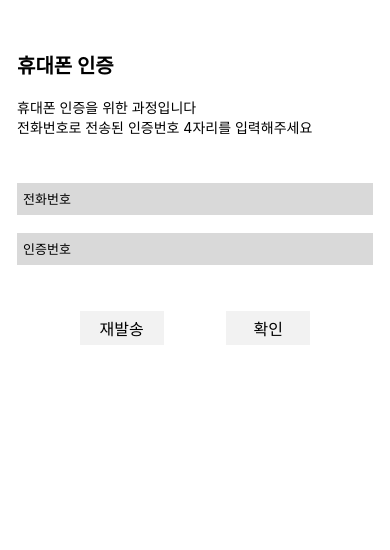
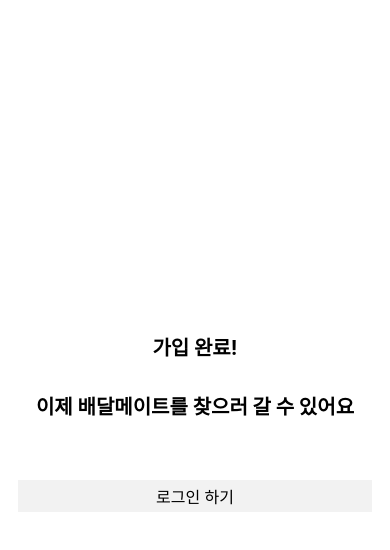
Before and after one commit to ProjectFRIDAY/DeliveryN-Front, a React Native app: screen /SignupComplete in a window 390 px wide. Shown: the top 550 px of the page. Built offline with nearby package versions, Linux system fonts and the light colour scheme.

Commit message:
style: 가입 완료 페이지 스타일링

```diff
--- a/App.js
+++ b/App.js
@@ -5,6 +5,7 @@ import {SafeAreaProvider} from 'react-native-safe-area-context';
 
 import AuthPhoneScreen from './src/screen/AuthPhoneScreen';
 import SigninScreen from './src/screen/SigninScreen';
+import SignupComplete from './src/screen/SignupCompleteScreen';
 import SignupScreen from './src/screen/SignupScreen';
 import StartScreen from './src/screen/StartScreen';
 
@@ -14,11 +15,12 @@ const App = () => {
   return (
     <NavigationContainer>
       <SafeAreaProvider>
-        <Stack.Navigator initialRouteName="AuthPhone" screenOptions={{headerShown: false}}>
+        <Stack.Navigator initialRouteName="SignupComplete" screenOptions={{headerShown: false}}>
           <Stack.Screen name="Start" component={StartScreen} />
           <Stack.Screen name="Signup" component={SignupScreen} />
           <Stack.Screen name="Signin" component={SigninScreen} />
           <Stack.Screen name="AuthPhone" component={AuthPhoneScreen} />
+          <Stack.Screen name="SignupComplete" component={SignupComplete} />
         </Stack.Navigator>
       </SafeAreaProvider>
     </NavigationContainer>
--- /dev/null
+++ b/src/screen/SignupCompleteScreen/index.js
@@ -0,0 +1,43 @@
+import React from 'react';
+import {StyleSheet, Text} from 'react-native';
+import {SafeAreaView} from 'react-native-safe-area-context';
+
+import Colors from '../../constants/Color';
+import Button from '../SignupScreen/Button';
+
+const SignupComplete = () => {
+  return (
+    <SafeAreaView style={styles.screen}>
+      <Text style={styles.title}>가입 완료!</Text>
+      <Text style={styles.subTitle}>이제 배달메이트를 찾으러 갈 수 있어요</Text>
+      <Button
+        text="로그인 하기"
+        style={{borderWidth: 0, backgroundColor: Colors.GREY_SECONDARY}}
+        textStyle={{fontSize: 16}}
+      />
+    </SafeAreaView>
+  );
+};
+
+const styles = StyleSheet.create({
+  screen: {
+    alignItems: 'center',
+    alignSelf: 'stretch',
+    backgroundColor: Colors.WHITE,
+    flex: 1,
+    justifyContent: 'center',
+    paddingHorizontal: 18,
+  },
+  subTitle: {
+    fontSize: 20,
+    fontWeight: '700',
+    marginBottom: 60,
+  },
+  title: {
+    fontSize: 20,
+    fontWeight: '700',
+    marginBottom: 30,
+  },
+});
+
+export default SignupComplete;
--- a/src/screen/SignupScreen/Button.js
+++ b/src/screen/SignupScreen/Button.js
@@ -3,10 +3,10 @@ import {Pressable, StyleSheet, Text} from 'react-native';
 
 import Colors from '../../constants/Color';
 
-const Button = ({text, style}) => {
+const Button = ({text, style, textStyle}) => {
   return (
     <Pressable style={[styles.button, style]}>
-      <Text style={styles.text}>{text}</Text>
+      <Text style={[styles.text, textStyle]}>{text}</Text>
     </Pressable>
   );
 };
```
